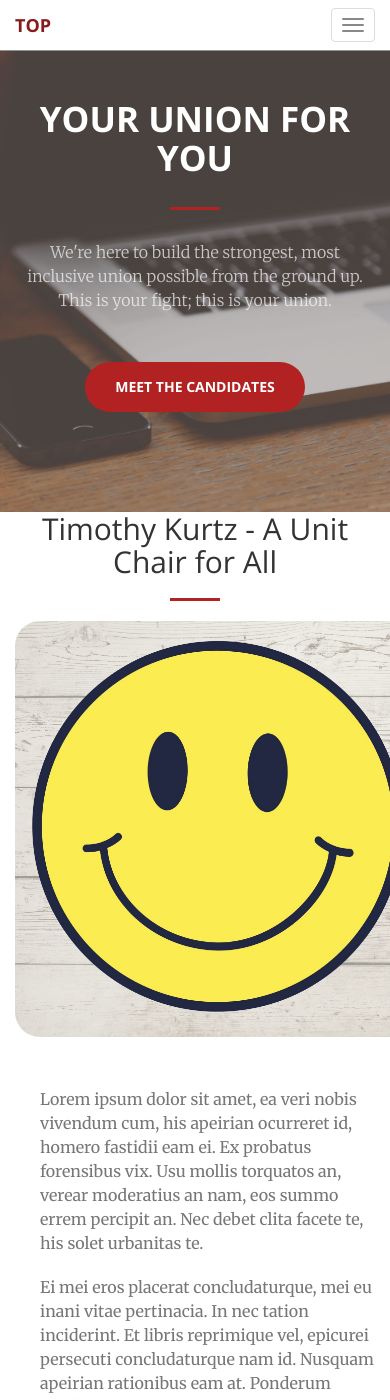
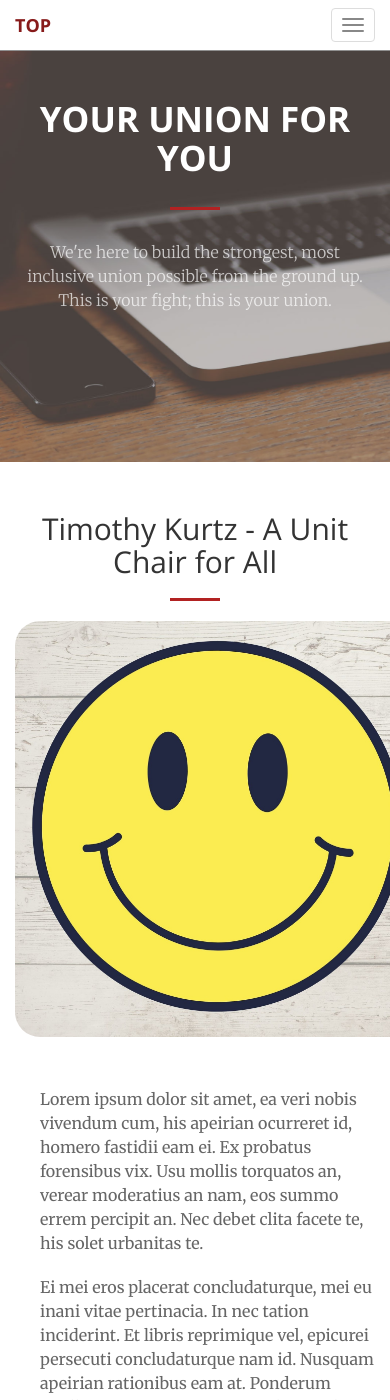
Before and after one commit to viccro/2025-campaign-site-draft, a Jekyll site: the page built from index.html, in a window 390 px wide and 1400 px high. Built offline with Jekyll 4.4.1, drawn with Linux system fonts in a browser that asks for light colours; some of the changed text lies outside the part shown.

Commit message:
styled a bit better

```diff
--- a/_includes/candidates-chair.html
+++ b/_includes/candidates-chair.html
@@ -1,7 +1,7 @@
 <section id="unit-chair" class="no-padding">
   <div class="container">
     <div class="row">
-      <div class="col-lg-8 col-lg-offset-2 text-center">
+      <div class="col-lg-8 col-lg-offset-2 text-center" style="margin-top: 50px;">
         <h2 class="section-heading">Timothy Kurtz - A Unit Chair for All</h2>
         <hr class="primary">
       </div>
@@ -85,7 +85,10 @@
      .experience-card { margin-bottom: 0 !important; }
    }
    @media (min-width: 992px) and (max-width: 1199px) {
-     .experience-card { margin-bottom: 30px !important; }
+     .experience-card {
+        margin-bottom: 30px !important;
+        max-width: 720px !important;
+     }
      .experience-card-last { margin-bottom: 0 !important; }
    }
    @media (max-width: 991px) {
@@ -96,6 +99,7 @@
        margin-right: auto !important;
        display: block !important;
        float: none !important;
+       width: auto !important;
      }
      .experience-card-last { margin-bottom: 0 !important; }
      .experience-card p { margin-left: 15px !important; margin-right: 15px !important; }
@@ -131,4 +135,5 @@
 
     </div>
   </div>
+  <div style="padding-bottom: 50px;"></div>
 </section>
--- a/_includes/endorsements.html
+++ b/_includes/endorsements.html
@@ -1,4 +1,4 @@
-<section id="endorsements">
+<section id="endorsements" style="padding-top: 0; margin-top: -50px;">
     <div class="container">
         <div class="row">
             <div class="col-12 text-center">
--- a/_includes/header.html
+++ b/_includes/header.html
@@ -4,7 +4,7 @@
             <h1>Your Union for You</h1>
             <hr>
             <p>We're here to build the strongest, most inclusive union possible from the ground up.<br>This is your fight; this is your union.</p>
-            <a href="#about" class="btn btn-primary btn-xl page-scroll">Meet the Candidates</a>
+            <!-- <a href="#about" class="btn btn-primary btn-xl page-scroll">Meet the Candidates</a> -->
         </div>
     </div>
 </header
--- a/_layouts/front.html
+++ b/_layouts/front.html
@@ -7,8 +7,8 @@
   {% include nav.html %}
   {% include header.html %}
   <!-- TODO make sure the nav order matches this order -->
-  <!-- {% include vision.html %}  -->
   {% include candidates-chair.html %}
+  {% include vision.html %}
   {% include candidates.html %}
   <!-- {% include candidates-councilmembers.html %} -->
   <!-- {% include issues.html %} -->
--- a/_sass/_base.scss
+++ b/_sass/_base.scss
@@ -52,7 +52,11 @@ p {
 }
 
 .text-faded {
-    color: rgba(white, .7);
+    color: rgba(white, .8);
+}
+
+.text-muted {
+    color: #555555;
 }
 
 section {
@@ -219,10 +223,10 @@ header {
     }
     p {
         // margin-bottom: 0;
-        color: #777;
+        color: #666;
     }
     ol,li {
-        color: #777;
+        color: #666;
         font-size: 16px;
     }
     ul {
--- a/_sass/_endorsements.scss
+++ b/_sass/_endorsements.scss
@@ -73,7 +73,7 @@
 }
 
 #endorsements .service-box p.text-muted {
-  color: #6c757d;
+  color: #666;
   flex-shrink: 0;
 }
 
```
Lines whose indentation alone changed are shown as unchanged.
